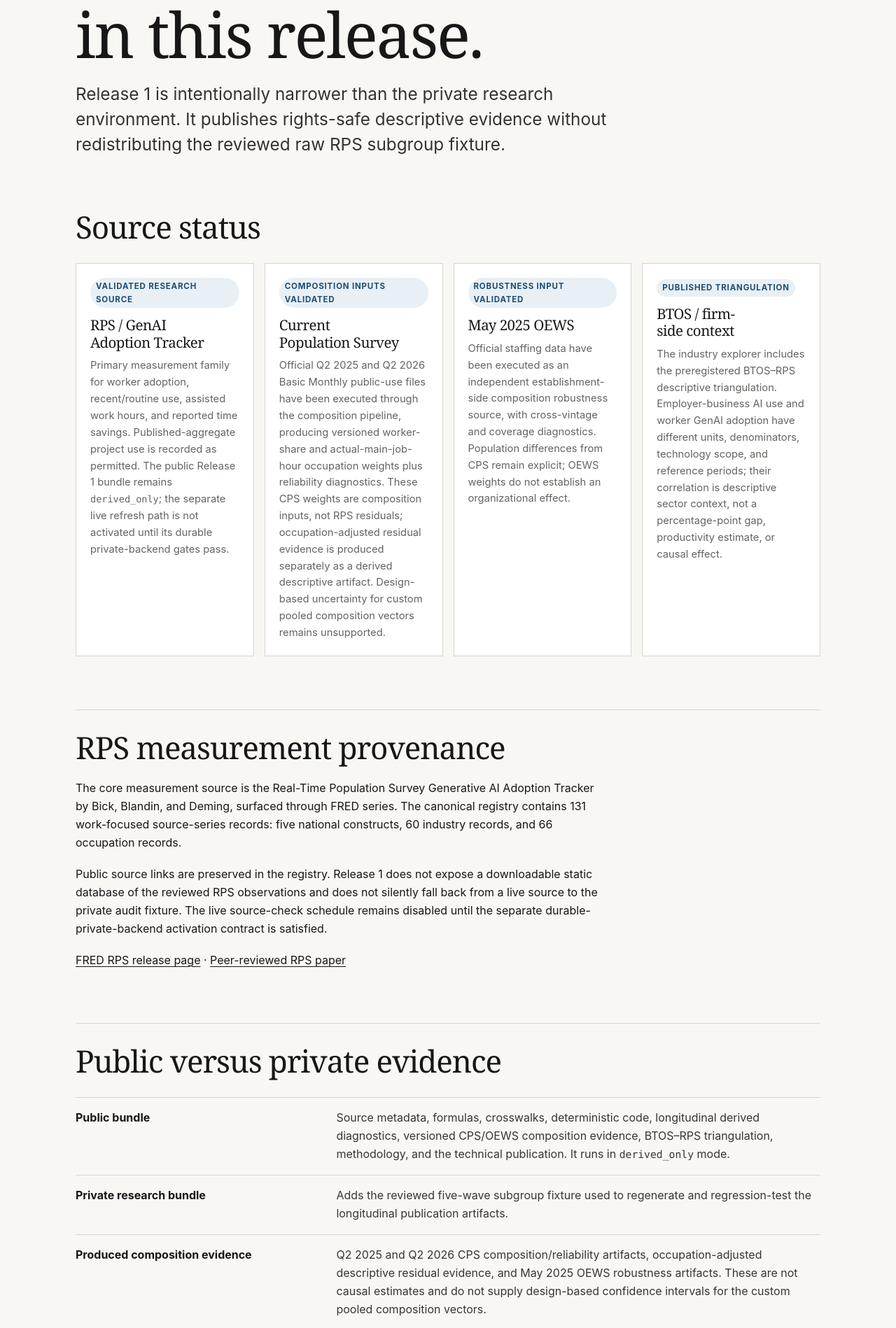
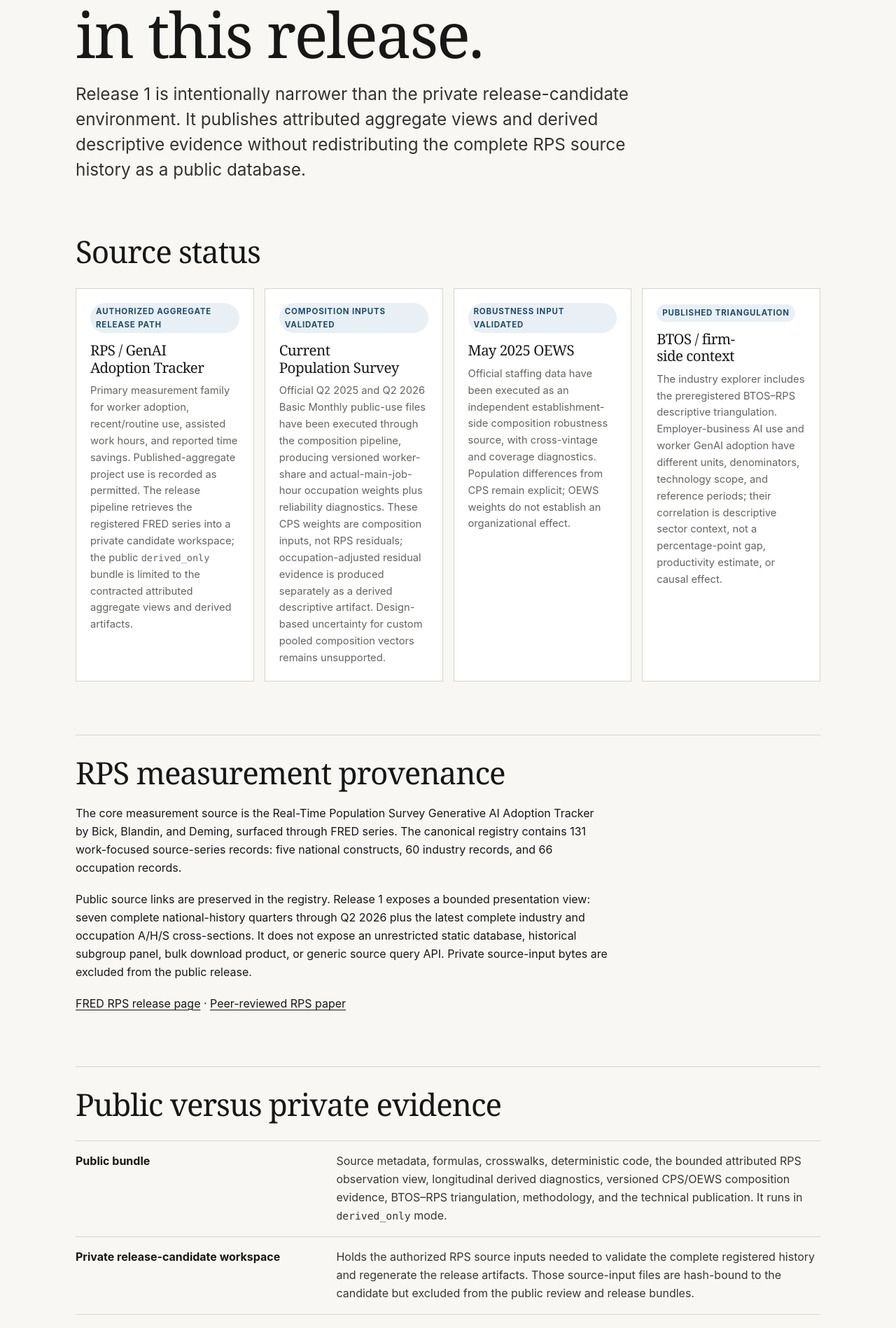
Before and after one commit to fraware/ai-adoption-us, a Next.js app in the folder apps/web/: page /ai-adoption-us/sources in a window 1280 px wide. Shown: the part 394-2292 px from the top of the page at 70% size. Built offline with nearby package versions, Linux system fonts and the light colour scheme; no server answers.

Commit message:
Synchronize source page with bounded RPS release path

```diff
--- a/apps/web/app/sources/page.tsx
+++ b/apps/web/app/sources/page.tsx
@@ -9,21 +9,23 @@
       <p className="eyebrow">Source registry &amp; release boundary</p>
       <h1>Sources, provenance, and what is not in this release.</h1>
       <p className="lede">
-        Release 1 is intentionally narrower than the private research environment. It publishes
-        rights-safe descriptive evidence without redistributing the reviewed raw RPS subgroup fixture.
+        Release 1 is intentionally narrower than the private release-candidate environment. It publishes
+        attributed aggregate views and derived descriptive evidence without redistributing the complete RPS
+        source history as a public database.
       </p>
 
       <section className="section" aria-labelledby="source-status-heading">
         <h2 id="source-status-heading">Source status</h2>
         <div className="status-grid">
           <div className="status-card">
-            <span className="status-tag ready">Validated research source</span>
+            <span className="status-tag ready">Authorized aggregate release path</span>
             <h3>RPS / GenAI Adoption Tracker</h3>
             <p>
               Primary measurement family for worker adoption, recent/routine use, assisted work hours,
               and reported time savings. Published-aggregate project use is recorded as permitted. The
-              public Release 1 bundle remains <code>derived_only</code>; the separate live refresh path is
-              not activated until its durable private-backend gates pass.
+              release pipeline retrieves the registered FRED series into a private candidate workspace;
+              the public <code>derived_only</code> bundle is limited to the contracted attributed aggregate
+              views and derived artifacts.
             </p>
           </div>
           <div className="status-card">
@@ -68,10 +70,11 @@
           occupation records.
         </p>
         <p>
-          Public source links are preserved in the registry. Release 1 does not expose a downloadable
-          static database of the reviewed RPS observations and does not silently fall back from a live
-          source to the private audit fixture. The live source-check schedule remains disabled until the
-          separate durable-private-backend activation contract is satisfied.
+          Public source links are preserved in the registry. Release 1 exposes a bounded presentation view:
+          seven complete national-history quarters through Q2 2026 plus the latest complete industry and
+          occupation A/H/S cross-sections. It does not expose an unrestricted static database, historical
+          subgroup panel, bulk download product, or generic source query API. Private source-input bytes are
+          excluded from the public release.
         </p>
         <p>
           <a href="https://fred.stlouisfed.org/release?rid=6">FRED RPS release page</a>
@@ -85,14 +88,16 @@
         <dl className="definition-grid">
           <dt>Public bundle</dt>
           <dd>
-            Source metadata, formulas, crosswalks, deterministic code, longitudinal derived diagnostics,
-            versioned CPS/OEWS composition evidence, BTOS–RPS triangulation, methodology, and the technical
-            publication. It runs in <code>derived_only</code> mode.
+            Source metadata, formulas, crosswalks, deterministic code, the bounded attributed RPS
+            observation view, longitudinal derived diagnostics, versioned CPS/OEWS composition evidence,
+            BTOS–RPS triangulation, methodology, and the technical publication. It runs in
+            <code> derived_only</code> mode.
           </dd>
-          <dt>Private research bundle</dt>
+          <dt>Private release-candidate workspace</dt>
           <dd>
-            Adds the reviewed five-wave subgroup fixture used to regenerate and regression-test the
-            longitudinal publication artifacts.
+            Holds the authorized RPS source inputs needed to validate the complete registered history and
+            regenerate the release artifacts. Those source-input files are hash-bound to the candidate but
+            excluded from the public review and release bundles.
           </dd>
           <dt>Produced composition evidence</dt>
           <dd>
@@ -102,7 +107,7 @@
           </dd>
           <dt>Still outside Release 1 claims</dt>
           <dd>
-            A standalone public composition-residual explorer, design-based CPS covariance for the custom
+            An unrestricted historical RPS subgroup product, design-based CPS covariance for the custom
             composition vectors, causal firm effects, and measured labor-productivity effects.
           </dd>
         </dl>
```
